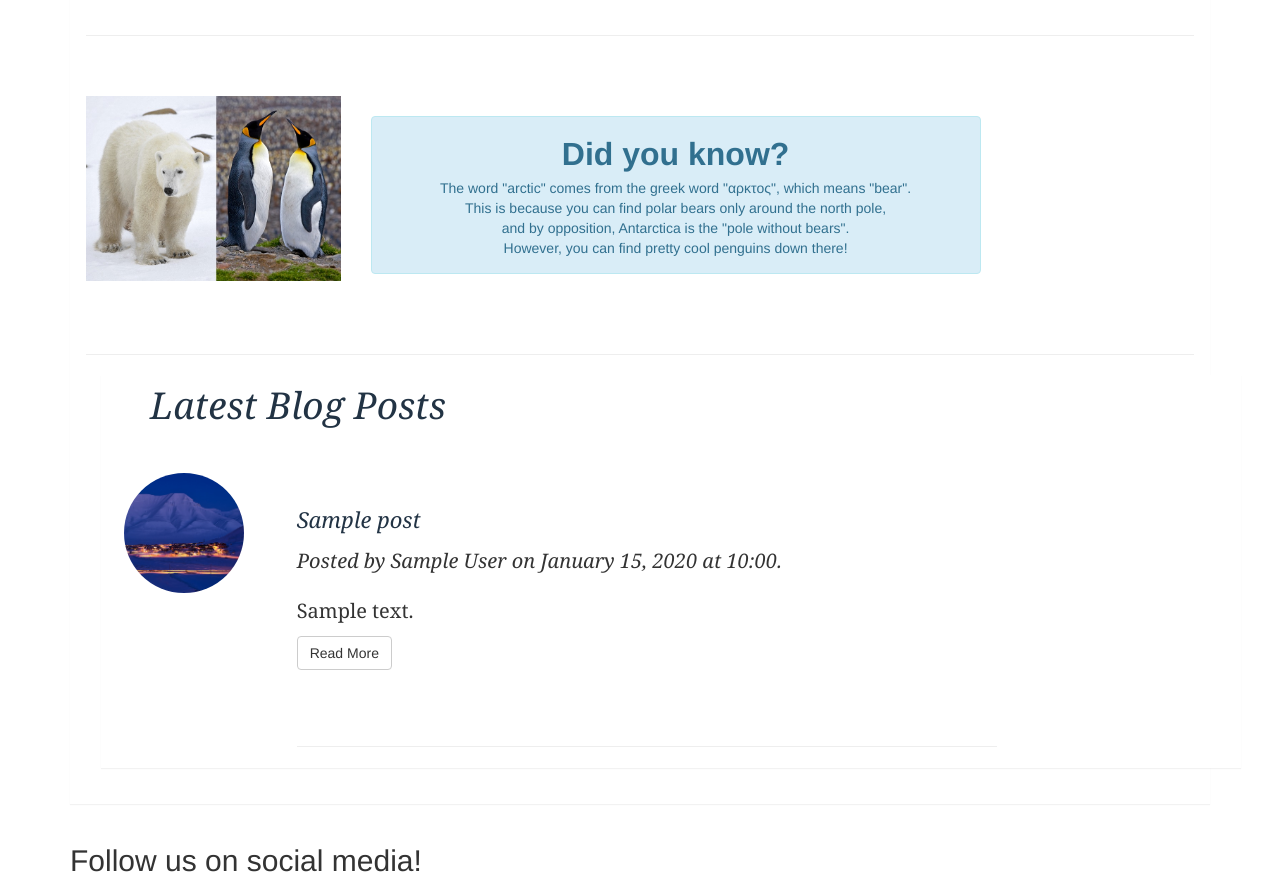
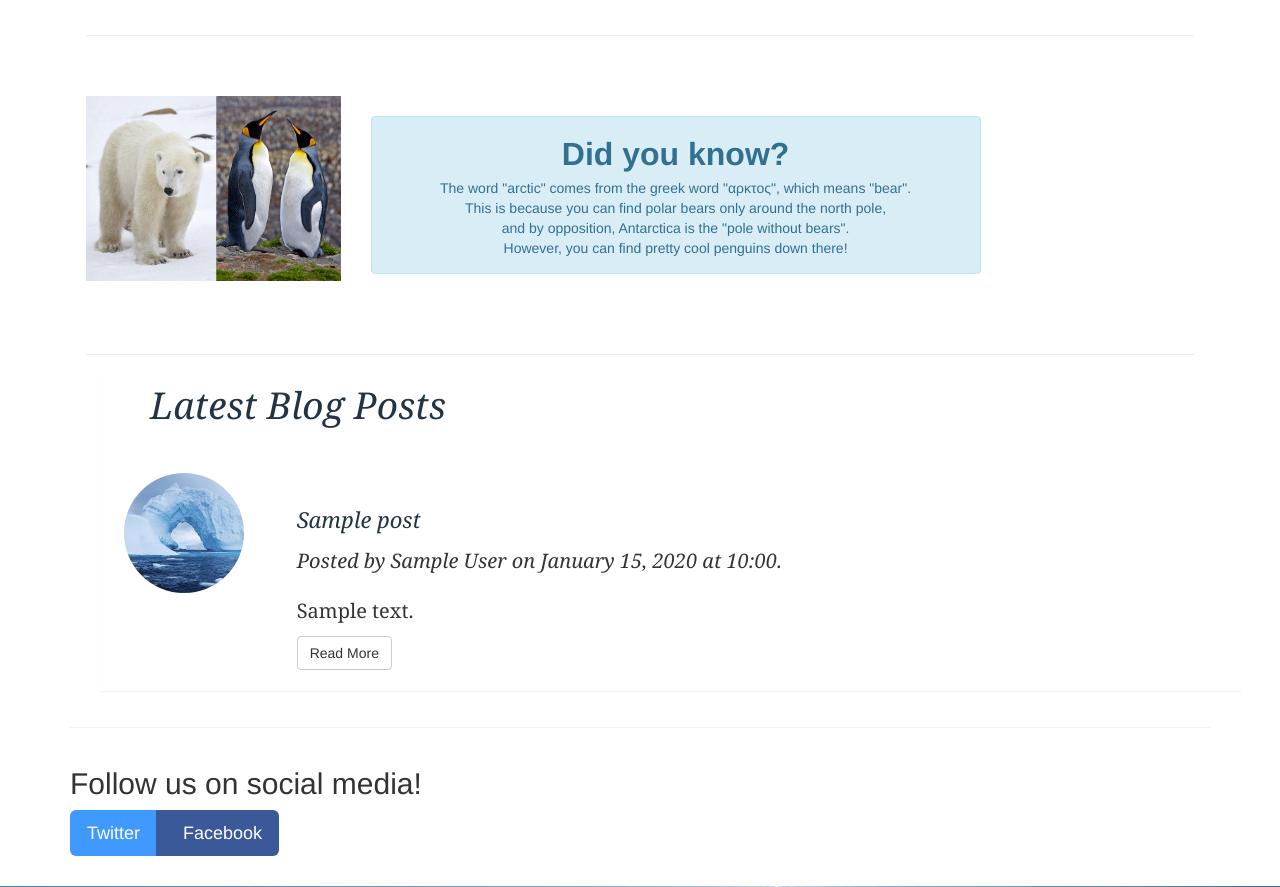
Before and after one commit to qdef/Flasky, a Python web app: template app/templates/home.html in a window 1280 px wide. Shown: the part 398-1285 px from the top of the page. Run offline with Jinja, Linux system fonts and the light colour scheme; the template is opened without the code that fills it: most values are stand-ins (such as "Sample title", 1, 10 or a date in 2020); some libraries are stand-ins or nearby versions.

Commit message:
added missing redirections

```diff
--- a/app/templates/contact.html
+++ b/app/templates/contact.html
@@ -71,7 +71,7 @@
 	<br>
 	<div id="success"></div>
 	<div class="form-group">
-	<button type="submit" class="btn btn-primary" id="sendMessageButton">Send</button>
+	<button type="submit" class="btn btn-primary" id="sendMessageButton">Send Message</button>
 	<br><br>
 	</div>
 	</form>
--- a/app/templates/home.html
+++ b/app/templates/home.html
@@ -66,7 +66,7 @@
 	<div class="row">
 	<br>
 	<div class="col-md-2 col-sm-3 text-center">
-	<a class="img"><img src="{{ url_for('static', filename='img/pole.jpg') }}" style="width:120px;height:120px" class="img-circle"></a>
+	<a class="img"><img src="{{ url_for('static', filename='img/floe.jpg') }}" style="width:120px;height:120px" class="img-circle"></a>
 	</div>
 	<div class="col-md-10 col-sm-9">
 	<h3><a href="{{ url_for('blogpost', post_id=post.post_id)}}">{{ post.title }}</a></h3>
@@ -78,7 +78,7 @@
 	<div class="row">
 		<div class="col-xs-9">
 		<h4>{{ post.content|safe|truncate(100) }}</h4>
-		<p class="lead"><button class="btn btn-default">Read More</button></p><hr>
+		<a class="btn btn-default" href="{{ url_for('blogpost', post_id=post.post_id) }}">Read More</a><br><br>
 		</div>
 	</div>
 	</div>
```
Also changed, not shown: app/blog.db.
